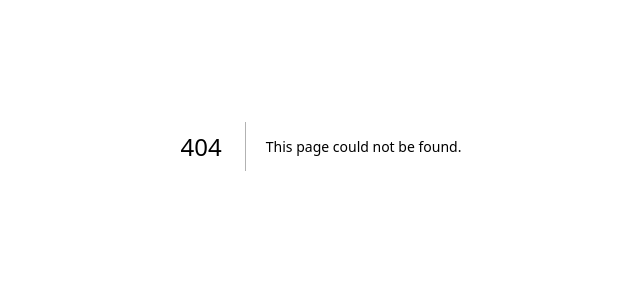
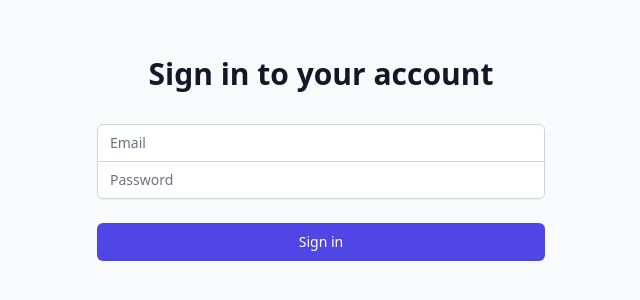
Before and after one commit to ohanlines/simple-web, a Next.js app in the folder frontend/: page /login in a window 1280 px wide. Before the commit this address had no page. Shown: the part 254-554 px from the top of the page, without its empty margins (319-959 px from the left). Built offline with nearby package versions, Linux system fonts and the light colour scheme.

Commit message:
add login, enable tailwind, access protected content

```diff
--- /dev/null
+++ b/frontend/api/signIn.ts
@@ -0,0 +1,18 @@
+'use server'
+
+import axios from 'axios';
+import { cookies } from 'next/headers'
+
+export async function signIn(email, password) {
+    try {
+        const res = await axios.post("http://localhost:8000/users/login", {
+            email: email,
+            password: password
+        });
+
+      cookies().set('accessToken', res.data.data.token);
+        return res.data;
+    } catch (error) {
+        throw (error);
+    }
+}
--- a/frontend/app/content/[id]/page.tsx
+++ b/frontend/app/content/[id]/page.tsx
@@ -2,7 +2,7 @@
 
 import { useRouter } from 'next/navigation';
 import { useEffect, useState } from 'react';
-import { getContentDetails } from '../../api/getContentDetails'
+import { getContentDetails } from '../../../api/getContentDetails'
 
 export default function ContentDetailsPage({ params }) {
   const [content, setContent] = useState(null);
--- a/frontend/app/content/page.tsx
+++ b/frontend/app/content/page.tsx
@@ -1,7 +1,7 @@
 'use client'
 import { useEffect, useState } from 'react';
-import ContentCard from '../components/contentCard';
-import { getContents } from '../api/getContents'
+import ContentCard from '../../components/contentCard';
+import { getContents } from '../../api/getContents'
 
 export default function Page() {
   const [content, setContent] = useState({ free: [], premium: [] });
@@ -22,7 +22,6 @@
 
   return (
     <div className="container mx-auto p-4">
-      <h1 className="text-3xl font-bold mb-4">Content</h1>
       <div className="mb-8">
         <h2 className="text-xl font-semibold mb-2">Free Content</h2>
         <div className="grid grid-cols-1 sm:grid-cols-2 md:grid-cols-3 lg:grid-cols-4 gap-4">
--- a/frontend/app/layout.tsx
+++ b/frontend/app/layout.tsx
@@ -1,3 +1,5 @@
+import "./globals.css";
+
 export default function RootLayout({
   children,
 }: {
--- /dev/null
+++ b/frontend/app/login/page.tsx
@@ -0,0 +1,76 @@
+'use client'
+import { useEffect, useState } from 'react';
+import { useRouter } from 'next/navigation';
+import { signIn } from '../../api/signIn'
+
+export default function Login() {
+  const [email, setEmail] = useState('');
+  const [password, setPassword] = useState('');
+  const [error, setError] = useState('');
+  const router = useRouter();
+
+  const handleSubmit = async (e) => {
+    e.preventDefault();
+    try {
+      // Call signIn function passing email and password
+      const data = await signIn(email, password);
+      // If successful, you can redirect the user to another page
+      router.push('/');
+    } catch (error) {
+      // Handle errors, such as displaying error messages to the user
+      setError('Invalid email or password. Please try again.');
+    }
+  };
+
+    return (
+    <div className="min-h-screen flex items-center justify-center bg-gray-50 py-12 px-4 sm:px-6 lg:px-8">
+      <div className="max-w-md w-full space-y-8">
+        <div>
+          <h2 className="mt-6 text-center text-3xl font-extrabold text-gray-900">Sign in to your account</h2>
+          {error && <p className="mt-2 text-center text-red-600">{error}</p>}
+        </div>
+        <form className="mt-8 space-y-6" onSubmit={handleSubmit}>
+          <div className="rounded-md shadow-sm -space-y-px">
+            <div>
+              <label htmlFor="username" className="sr-only">Username</label>
+              <input
+                id="email"
+                name="email"
+                type="text"
+                autoComplete="email"
+                required
+                className="appearance-none rounded-none relative block w-full px-3 py-2 border border-gray-300 placeholder-gray-500 text-gray-900 rounded-t-md focus:outline-none focus:ring-indigo-500 focus:border-indigo-500 focus:z-10 sm:text-sm"
+                placeholder="Email"
+                value={email}
+                onChange={(e) => setEmail(e.target.value)}
+              />
+            </div>
+            <div>
+              <label htmlFor="password" className="sr-only">Password</label>
+              <input
+                id="password"
+                name="password"
+                type="password"
+                autoComplete="current-password"
+                required
+                className="appearance-none rounded-none relative block w-full px-3 py-2 border border-gray-300 placeholder-gray-500 text-gray-900 rounded-b-md focus:outline-none focus:ring-indigo-500 focus:border-indigo-500 focus:z-10 sm:text-sm"
+                placeholder="Password"
+                value={password}
+                onChange={(e) => setPassword(e.target.value)}
+              />
+            </div>
+          </div>
+
+          <div>
+            <button
+              type="submit"
+              className="group relative w-full flex justify-center py-2 px-4 border border-transparent text-sm font-medium rounded-md text-white bg-indigo-600 hover:bg-indigo-700 focus:outline-none focus:ring-2 focus:ring-offset-2 focus:ring-indigo-500"
+            >
+              Sign in
+            </button>
+          </div>
+        </form>
+      </div>
+    </div>
+  );
+}
--- a/frontend/app/page.tsx
+++ b/frontend/app/page.tsx
@@ -1,3 +1,51 @@
+'use client'
+
+import { useRouter } from 'next/navigation'
+import { getAccessToken } from '../components/getAccessToken';
+import { setAccessToken } from '../components/setAccessToken';
+
 export default function Page() {
-  return <h1 className="text-3xl font-bold underline">Hello ohan, Next.js!</h1>
+  const router = useRouter();
+  // const cookies = new Cookies();
+  const accessToken = getAccessToken();
+
+  const handleLogin = () => {
+    router.push('/login');
+  };
+
+  const handleProfile = () => {
+    router.push('/profile');
+  };
+
+  const handleLogout = () => {
+    setAccessToken();
+    router.push('/');
+  };
+  return (
+  <>
+    <header className="bg-gray-800 text-white py-4 px-8 flex justify-between items-center">
+      <div>
+        <h1 className="text-2xl font-bold">My App</h1>
+      </div>
+      <div>
+        {accessToken !== '' ? (
+          <button onClick={handleProfile} className="mr-4">
+            Profile
+          </button>
+        ) : (
+          <button onClick={handleLogin} className="mr-4">
+            Login
+          </button>
+        )}
+        {accessToken && (
+          <button onClick={handleLogout}>
+            Logout
+          </button>
+        )}
+      </div>
+    </header>
+    <h1 className="text-3xl font-bold underline">Hello ohan, Next.js!</h1>
+  </>
+);
+
 }
--- /dev/null
+++ b/frontend/components/getAccessToken.ts
@@ -0,0 +1,15 @@
+'use server'
+
+// import axios from 'axios';
+import { cookies } from 'next/headers'
+
+export async function getAccessToken() {
+
+    try {
+        const token = cookies().get('accessToken');
+        console.log('ACT:', token);
+        return token;
+    } catch (error) {
+        throw (error);
+    }
+}
--- /dev/null
+++ b/frontend/components/setAccessToken.ts
@@ -0,0 +1,13 @@
+'use server'
+
+// import axios from 'axios';
+import { cookies } from 'next/headers'
+
+export async function setAccessToken() {
+
+    try {
+        const token = cookies().set('accessToken', '');
+    } catch (error) {
+        throw (error);
+    }
+}
```
Also changed, not shown: frontend/api/getContentDetails.ts (renamed from frontend/app/api/getContentDetails.ts, +6 -1 lines), frontend/api/getContents.ts (renamed from frontend/app/api/getContents.ts), frontend/components/contentCard.tsx (renamed from frontend/app/components/contentCard.tsx), 1 other file (tests, documents, lock files or other folders).
